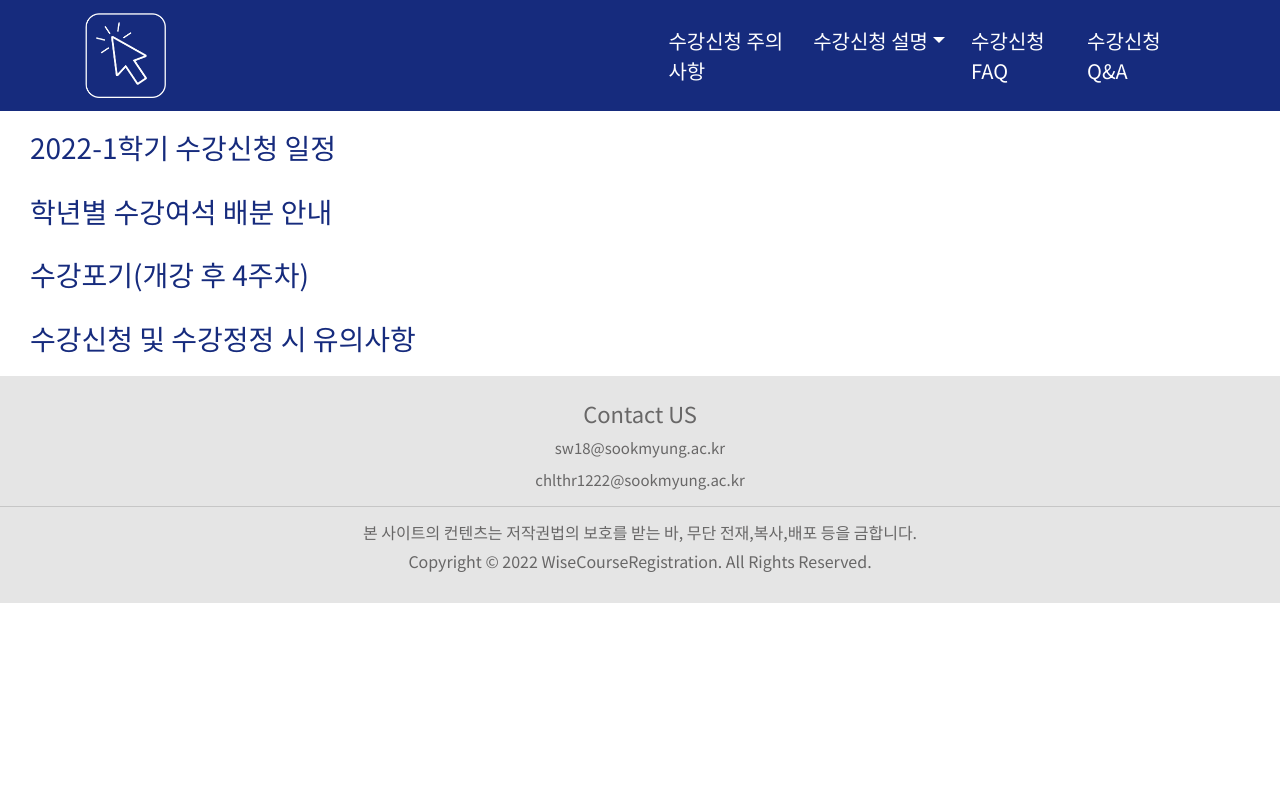
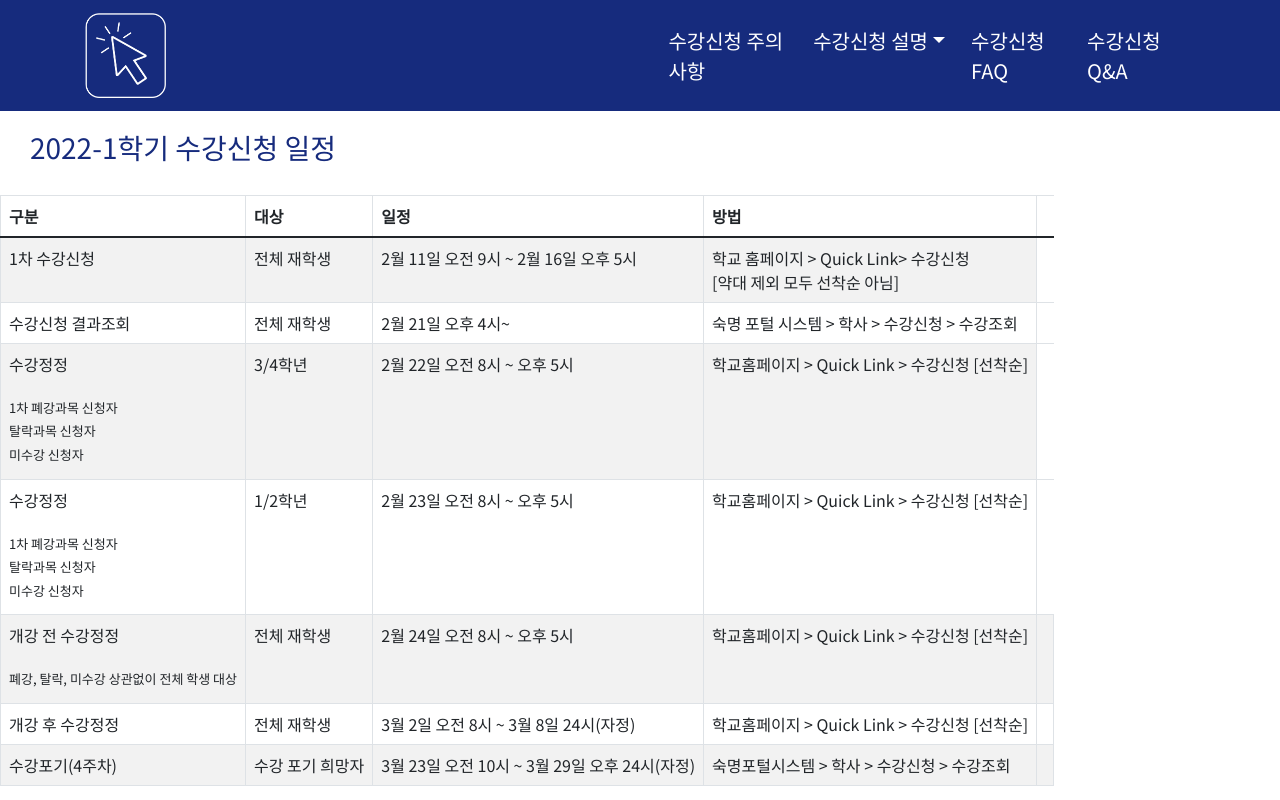
Before and after one commit to ssook1222/side-project, a React (Create React App) app: page /Warning in a window 1280 px wide. Shown: the top 800 px of the page. Built offline with nearby package versions, Linux system fonts and the light colour scheme.

Commit message:
UPDATE : 테이블 추가

```diff
--- a/src/pages/warning/Schedule.js
+++ b/src/pages/warning/Schedule.js
@@ -1,11 +1,13 @@
 import React from 'react';
 import "./Warning.css";
+import Tables from "./Table";
 
 class Schedule extends React.Component {
     render() {
         return(
             <div>
                 <h3 className="title">2022-1학기 수강신청 일정</h3>
+                <Tables></Tables>
             </div>
         )
     }
--- /dev/null
+++ b/src/pages/warning/Table.css
@@ -0,0 +1,10 @@
+.text{
+    font-size: small;
+}
+
+.tables{
+    display: block;
+    margin-left: auto;
+    margin-right: auto;
+    width: 70%;
+}
--- /dev/null
+++ b/src/pages/warning/Table.js
@@ -0,0 +1,79 @@
+import React from 'react';
+import "./Table.css";
+import {Table} from "react-bootstrap";
+
+class Tables extends React.Component {
+    render() {
+        return(
+            <Table className="tables" striped bordered hover>
+                <thead>
+                <tr>
+                    <th>구분</th>
+                    <th>대상</th>
+                    <th>일정</th>
+                    <th>방법</th>
+                </tr>
+                </thead>
+                <tbody>
+                <tr>
+                    <td>1차 수강신청</td>
+                    <td>전체 재학생</td>
+                    <td>2월 11일 오전 9시 ~ 2월 16일 오후 5시</td>
+                    <td>학교 홈페이지 > Quick Link> 수강신청<br/>
+                        [약대 제외 모두 선착순 아님]</td>
+                </tr>
+                <tr>
+                    <td>수강신청 결과조회</td>
+                    <td>전체 재학생</td>
+                    <td>2월 21일 오후 4시~</td>
+                    <td>숙명 포털 시스템 > 학사 > 수강신청 > 수강조회</td>
+                </tr>
+                <tr>
+                    <td>수강정정<br/><br/>
+                        <h6 className="text">1차 폐강과목 신청자</h6>
+                        <h6 className="text">탈락과목 신청자</h6>
+                        <h6 className="text">미수강 신청자</h6>
+                    </td>
+                    <td>3/4학년</td>
+                    <td>2월 22일 오전 8시 ~ 오후 5시</td>
+                    <td>학교홈페이지 > Quick Link > 수강신청 [선착순]</td>
+                </tr>
+                <tr>
+                    <td>수강정정<br/><br/>
+                        <h6 className="text">1차 폐강과목 신청자</h6>
+                        <h6 className="text">탈락과목 신청자</h6>
+                        <h6 className="text">미수강 신청자</h6>
+                    </td>
+                    <td>1/2학년</td>
+                    <td>2월 23일 오전 8시 ~ 오후 5시</td>
+                    <td>학교홈페이지 > Quick Link > 수강신청 [선착순]</td>
+                </tr>
+                <tr>
+                    <td>개강 전 수강정정<br/><br/>
+                    <h6 className="text">폐강, 탈락, 미수강 상관없이 전체 학생 대상</h6>
+                    </td>
+                    <td>전체 재학생</td>
+                    <td>2월 24일 오전 8시 ~ 오후 5시</td>
+                    <td>학교홈페이지 > Quick Link > 수강신청 [선착순]</td>
+                    <td></td>
+                </tr>
+                <tr>
+                    <td>개강 후 수강정정</td>
+                    <td>전체 재학생</td>
+                    <td>3월 2일 오전 8시 ~ 3월 8일 24시(자정)</td>
+                    <td>학교홈페이지 > Quick Link > 수강신청 [선착순]</td>
+                    <td></td>
+                </tr>
+                <tr>
+                    <td>수강포기(4주차)</td>
+                    <td>수강 포기 희망자</td>
+                    <td>3월 23일 오전 10시 ~ 3월 29일 오후 24시(자정)</td>
+                    <td>숙명포털시스템 > 학사 > 수강신청 > 수강조회</td>
+                    <td></td>
+                </tr>
+                </tbody>
+            </Table>
+        )
+    }
+}
+export default Tables
```
